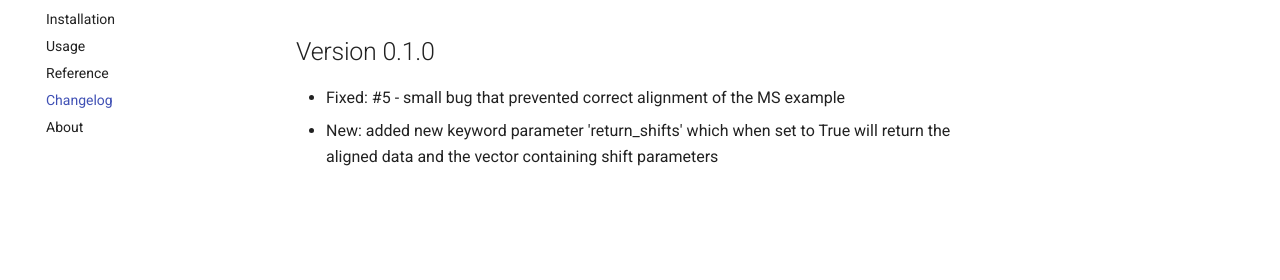
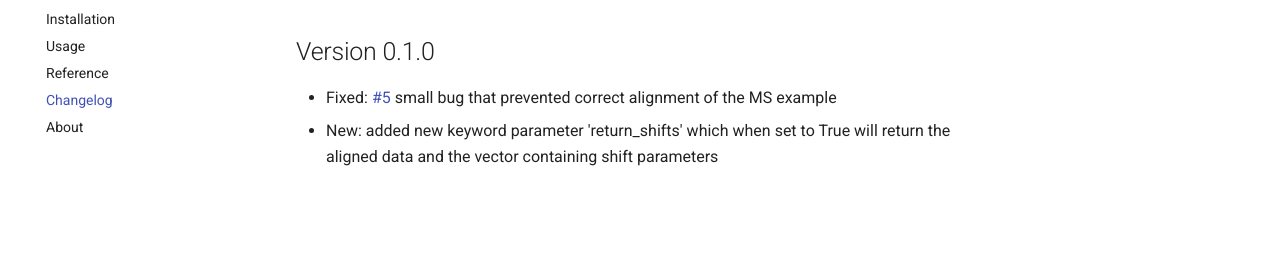
Before and after one commit to lukasz-migas/msalign, an MkDocs documentation site: the page built from site-source/main/changelog.md, in a window 1280 px wide. Shown: the part 146-426 px from the top of the page. Built offline with MkDocs 1.6.1 and Material for MkDocs 9.7.7, drawn with Linux system fonts in a browser that asks for light colours; comment, search, counter and statistics services are not loaded; some of the changed lines change nothing that is shown.

Commit message:
Small docs changes
- fixed small markdown issues
- linked issue

```diff
--- a/site-source/main/changelog.md
+++ b/site-source/main/changelog.md
@@ -2,5 +2,5 @@
 
 ## Version 0.1.0
 
-- Fixed: #5 - small bug that prevented correct alignment of the MS  example
+- Fixed: [#5](https://github.com/lukasz-migas/msalign/issues/5) small bug that prevented correct alignment of the MS example
 - New: added new keyword parameter 'return_shifts' which when set to True will return the aligned data and the vector containing shift parameters
```
Also changed, not shown: site-source/index.md (+0 -1 lines), site-source/main/usage.md (+1 -1 lines).
